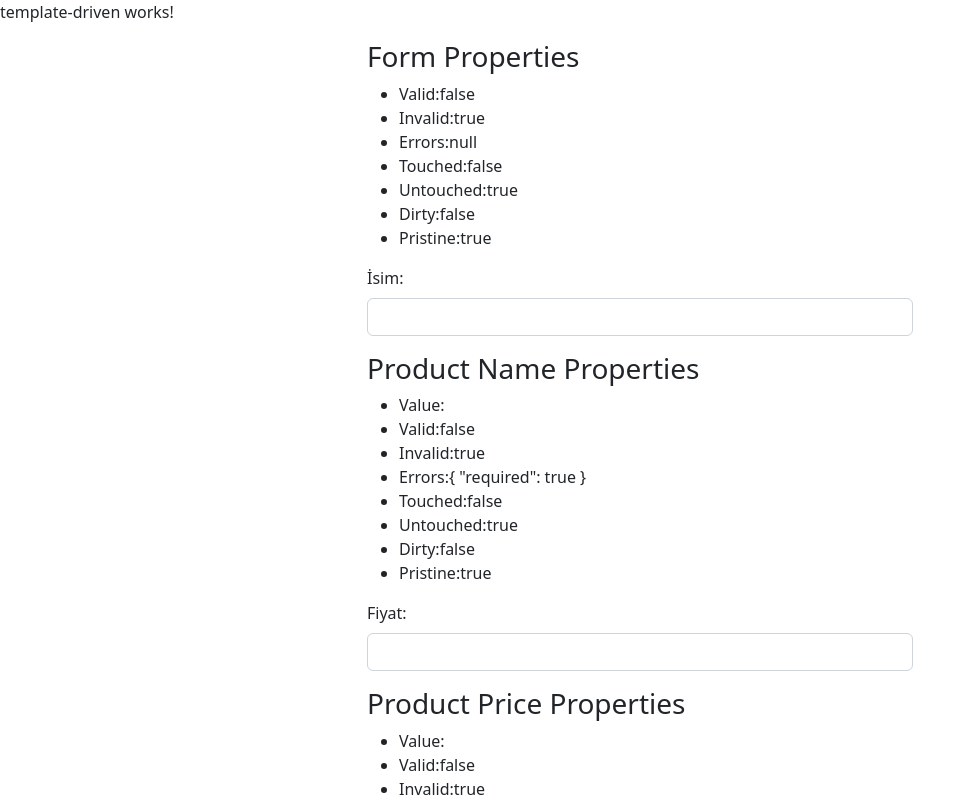
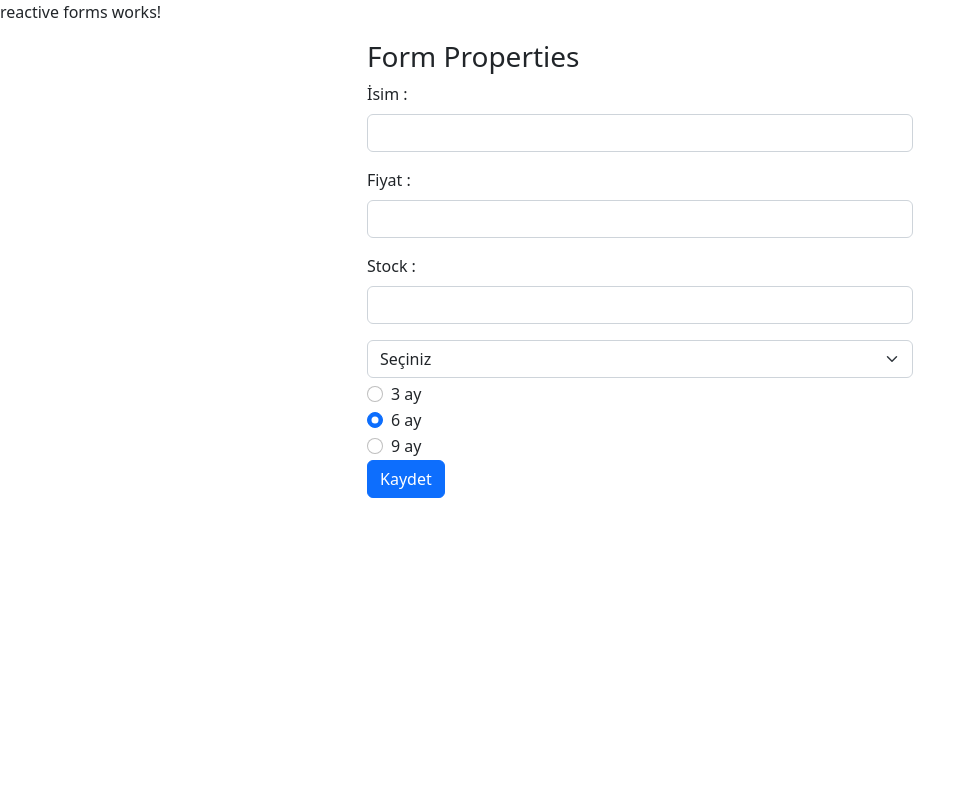
Before and after one commit to nazkutukcu/2day, an Angular app in the folder app/: page / in a window 1280 px wide. Shown: the top 800 px of the page, without its empty margins (0-976 px from the left). Built offline with nearby package versions, Linux system fonts and the light colour scheme.

Commit message:
16.gün tamamlandı

```diff
--- a/app/src/app/app.component.html
+++ b/app/src/app/app.component.html
@@ -1,2 +1,5 @@
-<app-template-driven></app-template-driven>
+
+<app-reactive-forms></app-reactive-forms>
+<!--<app-to-way-binding></app-to-way-binding>-->
+<!--<app-template-driven></app-template-driven>-->
 <router-outlet></router-outlet>
--- /dev/null
+++ b/app/src/app/forms/reactive-forms/reactive-forms.component.html
@@ -0,0 +1,96 @@
+<p>reactive forms works!</p>
+<div class="container">
+  <div class="row">
+    <div class="col-md-6 offset-md-3">
+      <form [formGroup]="productForm" (ngSubmit)="save()">
+        <div>
+          <h3>Form Properties</h3>
+        </div>
+
+        <div class="mb-3">
+          <label class="form-label">İsim :</label>
+          <input formControlName="name" type="text" class="form-control" />
+          <div class="form-text text-danger">
+            <div *ngIf="isInvalid('name')">
+              <div *ngIf="isInvalidControl('name', 'required')">
+                ürün isim alanı gereklidir.
+              </div>
+
+              <div
+                *ngIf="
+                  isInvalidControl('name', 'minlength') ||
+                  isInvalidControl('name', 'maxlength')
+                "
+              >
+                ürün isim alanı en az 5 krakter.
+              </div>
+            </div>
+          </div>
+          <div *ngIf="false">
+            <h3>Product Name Properties</h3>
+            <ul>
+              <li>Value :{{ productForm.get("name")?.value | json }}</li>
+              <li>Valid :{{ productForm.get("name")?.valid }}</li>
+              <li>Invalid :{{ productForm.get("name")?.invalid }}</li>
+              <li>Errors :{{ productForm.get("name")?.errors | json }}</li>
+              <li>touched :{{ productForm.get("name")?.touched }}</li>
+              <li>untouched :{{ productForm.get("name")?.untouched }}</li>
+              <li>dirty :{{ productForm.get("name")?.dirty }}</li>
+              <li>pristine :{{ productForm.get("name")?.pristine }}</li>
+            </ul>
+          </div>
+        </div>
+
+        <div class="mb-3">
+          <label class="form-label">Fiyat :</label>
+          <input formControlName="price" type="text" class="form-control" />
+        </div>
+
+        <div class="mb-3">
+          <label class="form-label">Stock :</label>
+          <input formControlName="stock" type="text" class="form-control" />
+        </div>
+        <div>
+
+          <select formControlName="category" class="form-select">
+            <option value="">Seçiniz</option>
+            <option
+              value="{{ category.id }}"
+              *ngFor="let category of categoryMenuList"
+            >
+              {{ category.text }}
+            </option>
+          </select>
+
+          <div class="form-text text-danger">
+            <div *ngIf="isInvalid('category')">
+              <div *ngIf="isInvalidControl('category', 'required')">
+                lütfen kategori belirleyiniz.
+              </div>
+            </div>
+          </div>
+        </div>
+
+
+        <div *ngFor="let publish of publishMenulist">
+            <div class="form-check">
+              <input
+                formControlName="publish"
+                class="form-check-input"
+                type="radio"
+                value="{{ publish.id }}"
+              />
+              <label class="form-check-label" for="flexRadioDefault1">
+                {{ publish.text }}
+              </label>
+            </div>
+          </div>
+
+
+
+
+        <button type="submit" class="btn btn-primary">Kaydet</button>
+      </form>
+    </div>
+  </div>
+</div>
--- /dev/null
+++ b/app/src/app/forms/reactive-forms/reactive-forms.component.ts
@@ -0,0 +1,85 @@
+import { Component } from '@angular/core';
+import { FormBuilder, Validators } from '@angular/forms';
+import { CategoryMenu } from 'src/app/models/category-menu';
+import { Product } from 'src/app/models/product';
+import { PublishMenu } from 'src/app/models/publish-menu';
+
+@Component({
+  selector: 'app-reactive-forms',
+  templateUrl: './reactive-forms.component.html',
+  styleUrls: ['./reactive-forms.component.css']
+})
+export class ReactiveFormsComponent {
+
+  newProduct: Product|undefined=undefined;
+  productForm=this.formBuilder.group({
+
+    "name":["",[Validators.required, Validators.minLength(5)]],
+    "price":["",[Validators.required,Validators.min(100), Validators.max(1000)]],
+    "stock":["", [Validators.required,Validators.min(10), Validators.max(50)]],
+    'category':['',Validators.required],
+     publish:["2"]
+
+  })
+
+  categoryMenuList:CategoryMenu[]=[
+    {id:1,text:'kalemler'},
+    {id:2,text:'defterler'},
+    {id:3,text:'silgiler'}
+
+  ];
+
+  publishMenulist:PublishMenu[]=[
+    {id:1,text:"3 ay"},
+    {id:2,text:"6 ay"},
+    {id:3,text:"9 ay"}
+  ]
+
+
+
+
+
+
+  constructor(private formBuilder:FormBuilder){
+
+  }
+
+  save(){
+    //console.log(this.productForm.value)
+    this.newProduct=this.productForm.value as Product;
+    console.log(this.newProduct);
+  }
+
+  isInvalid(controlName:string) : boolean{
+
+    let control=this.productForm.get(controlName)!;
+
+    if(!(control.invalid && (control.dirty|| control.touched))) return false;
+
+    if(control.errors?.['required']) return true;
+    if(control.errors?.['minlength']) return true;
+    if(control.errors?.['maxlength']) return true;
+
+    return false;
+
+  }
+
+  isValid(controlName:string){
+    let control =this.productForm.get(controlName)!;
+    return control.valid && (control.dirty || control.touched);
+  }
+
+  getControl(controlName:string){
+
+    return this.productForm.get(controlName)!;
+  }
+
+  isInvalidControl(controlName:string,
+    validationName:string){
+
+      return this.getControl(controlName).errors?.
+      [validationName];
+
+  }
+
+}
--- /dev/null
+++ b/app/src/app/forms/to-way-binding/to-way-binding.component.html
@@ -0,0 +1,7 @@
+<p>to-way-binding works!</p>
+<form>
+    <input name="txtName" type="text" [(ngModel)]="name">
+    <h2>{{name}}</h2>
+
+    <button (click)="change()">Değiştir</button>
+</form>
--- /dev/null
+++ b/app/src/app/forms/to-way-binding/to-way-binding.component.ts
@@ -0,0 +1,15 @@
+import { Component } from '@angular/core';
+
+@Component({
+  selector: 'app-to-way-binding',
+  templateUrl: './to-way-binding.component.html',
+  styleUrls: ['./to-way-binding.component.css']
+})
+export class ToWayBindingComponent {
+name:string="ahmet";
+
+change(){
+  this.name="mehmet";
+
+}
+}
--- /dev/null
+++ b/app/src/app/models/category-menu.ts
@@ -0,0 +1,4 @@
+export interface CategoryMenu {
+    text:string;
+    id:number;
+}
--- /dev/null
+++ b/app/src/app/models/publish-menu.ts
@@ -0,0 +1,4 @@
+export interface PublishMenu {
+    id:number;
+    text:string;
+}
```
Also changed, not shown: app/src/app/app.module.ts (+8 -3 lines), app/src/app/forms/reactive-forms/reactive-forms.component.css (added), app/src/app/forms/to-way-binding/to-way-binding.component.css (added), 2 other files (tests, documents, lock files or other folders).
